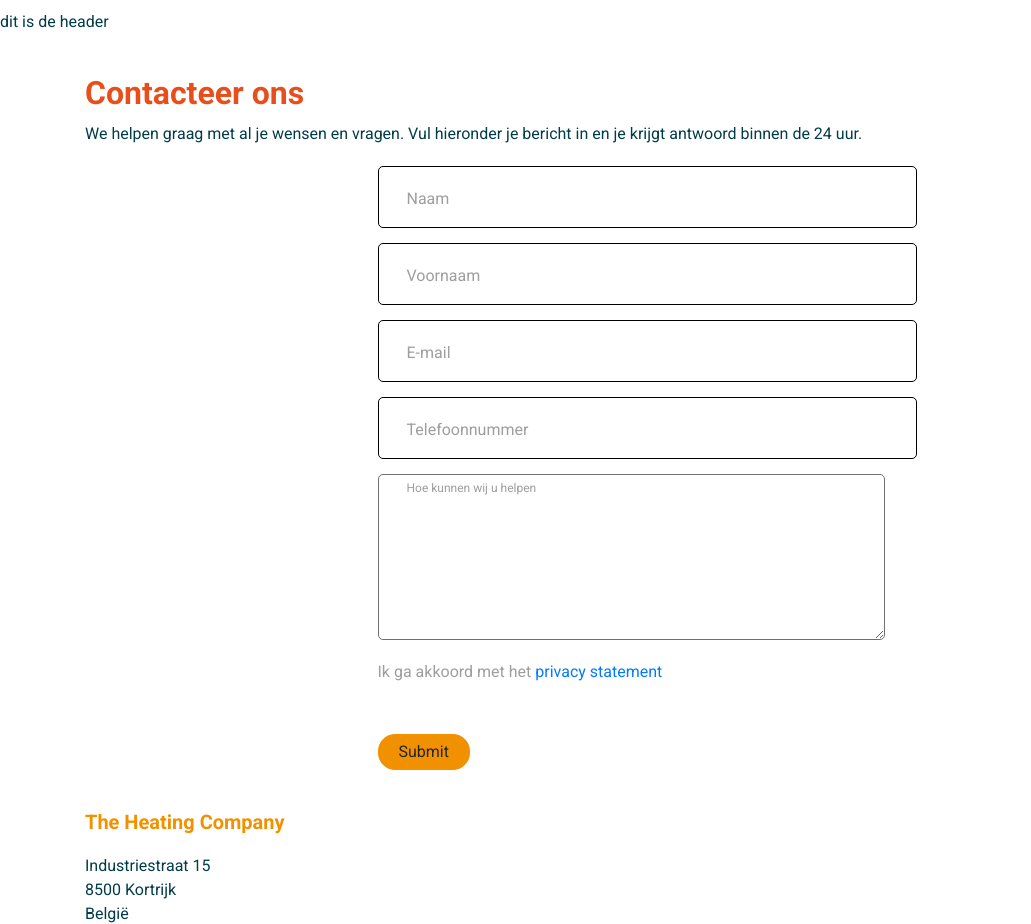
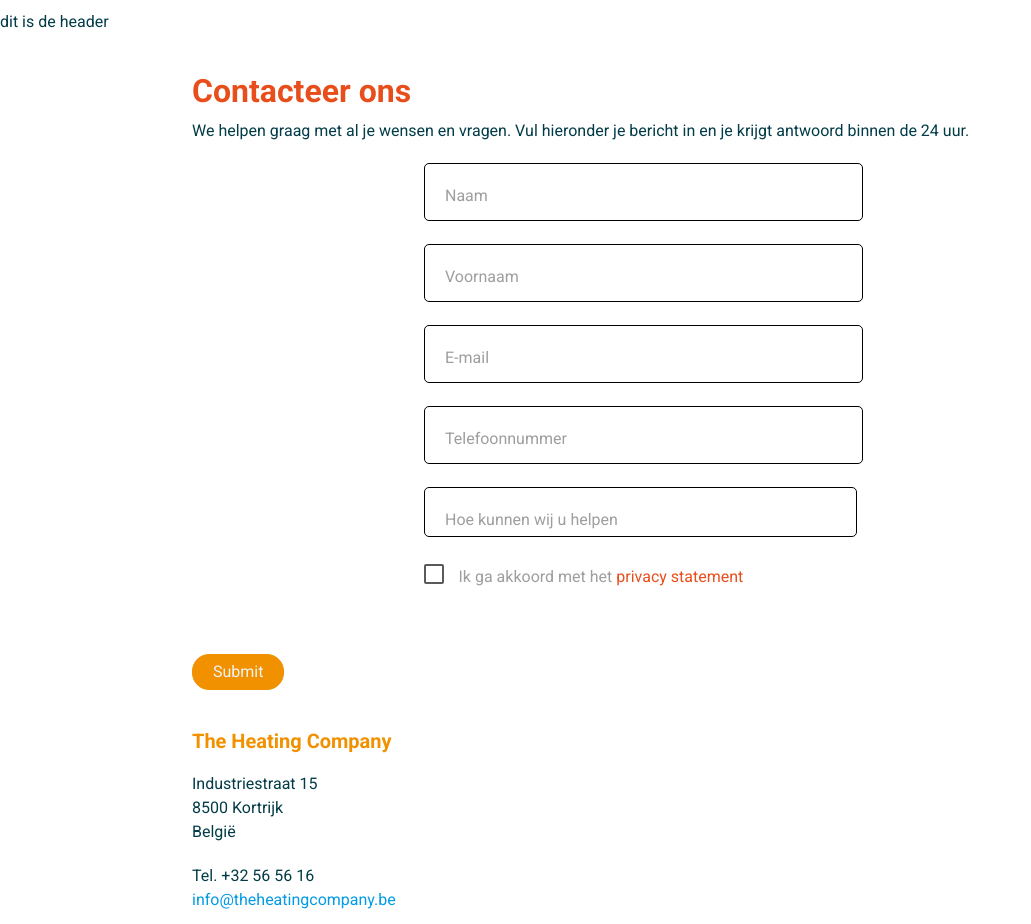
Before and after one commit to AntonLabeeuw/heating-company-team2, a PHP site: page /contact.html in a window 1280 px wide. Shown: the top 924 px of the page, without its empty margins (0-1031 px from the left). Run offline with PHP 8.4, Linux system fonts and the light colour scheme; some libraries are stand-ins or nearby versions.

Commit message:
form-contact

```diff
--- a/contact.html
+++ b/contact.html
@@ -1,19 +1,35 @@
 <!doctype html>
-<html lang="en">
-  <head>
-    <title>Title</title>
+<html lang="nl">
+
+<head>
     <!-- Required meta tags -->
     <meta charset="utf-8">
     <meta name="viewport" content="width=device-width, initial-scale=1, shrink-to-fit=no">
-
+    <title>design system</title>
+    <!-- Compiled and minified CSS
+    <link rel="stylesheet" href="https://cdnjs.cloudflare.com/ajax/libs/materialize/1.0.0/css/materialize.min.css"> -->
+    <!-- Compiled and minified JavaScript -->
+    <script src="https://cdnjs.cloudflare.com/ajax/libs/materialize/1.0.0/js/materialize.min.js"></script>
+    <!--Import Google Icon Font-->
+    <link href="https://fonts.googleapis.com/icon?family=Material+Icons" rel="stylesheet">
+    <!-- font awesome -->
+    <script src="https://kit.fontawesome.com/e3d5c31b7b.js" crossorigin="anonymous"></script>
+    <!--Import AOS effect-->
+    <link rel="stylesheet" href="https://unpkg.com/aos@next/dist/aos.css" />
+    <script src="https://unpkg.com/aos@2.3.1/dist/aos.js"></script>
+    <script src="js/effect.js"></script>
+    <!-- bewerkte mimified -->
     <link rel="stylesheet" href="css/materialize.min.css">
-
-    <!-- Bootstrap CSS -->
-    <link rel="stylesheet" href="https://stackpath.bootstrapcdn.com/bootstrap/4.3.1/css/bootstrap.min.css" integrity="sha384-ggOyR0iXCbMQv3Xipma34MD+dH/1fQ784/j6cY/iJTQUOhcWr7x9JvoRxT2MZw1T" crossorigin="anonymous">
-
-    <!--eigen css-->
-    <link rel="stylesheet" href="css/screen.css">
-  </head>
+    <!-- eigen CSS -->
+    <link rel="stylesheet" href="css/screen.css" />
+    <!-- jQuery -->
+    <script src="https://code.jquery.com/jquery-2.2.4.min.js"
+        integrity="sha256-BbhdlvQf/xTY9gja0Dq3HiwQF8LaCRTXxZKRutelT44=" crossorigin="anonymous"></script>
+    <!--Import AOS effect-->
+    <link rel="stylesheet" href="https://unpkg.com/aos@next/dist/aos.css" />
+    <script src="https://unpkg.com/aos@2.3.1/dist/aos.js"></script>
+    <script src="js/effect.js"></script>
+</head>
   <body>
       <header>
         <p>dit is de header</p>
@@ -25,45 +41,88 @@
                     <p>We helpen graag met al je wensen en vragen. Vul hieronder je bericht in en je krijgt antwoord binnen de 24 uur.</p>
 
                     <form class="col-6 offset-3 o-form">
-                        <div class="form-group c-form__group">
-                            <input type="text" name="naam" id="naam" class="form-control form-control-lg c-form__input" placeholder="Naam" minlength="2" required/>
-                            <label class="c-form__label" for="naam">
-                                Naam
-                            </label>
-                        </div>
+                      <div class="row">
+                      <div class="col s12 m12 l6 xl6 offset-s0 offset-m0 offset-l3 offset-xl3 form-group c-form__group">
+                        <input
+                          type="text"
+                          name="naam"
+                          id="naam"
+                          class="form-control c-form__input validate"
+                          placeholder="Naam"
+                          minlength="2"
+                          required
+                        />
+                        <label class="c-form__label" for="naam"> Naam </label>
+                        <span class="helper-text" data-error="Dit is geen geldig naam"></span>
+                      </div>
 
-                        <div class="form-group c-form__group">
-                            <input type="text" name="voornaam" id="voornaam" class="form-control form-control-lg c-form__input" placeholder="Voornaam" minlength="2" required/>
-                            <label class="c-form__label" for="voornaam">
-                                Voornaam
-                            </label>
-                        </div>
+                      <div class="col s12 m12 l6 xl6 offset-s0 offset-m0 offset-l3 offset-xl3 form-group c-form__group">
+                        <input
+                          type="text"
+                          name="voornaam"
+                          id="voornaam"
+                          class="form-control c-form__input validate"
+                          placeholder="Voornaam"
+                          minlength="2"
+                          required
+                        />
+                        <label class="c-form__label" for="voornaam"> Voornaam </label>
+                        <span class="helper-text" data-error="Dit is geen geldig voornaam"></span>
+                      </div>
 
-                        <div class="form-group c-form__group">
-                            <input type="email" name="email" id="email" class="form-control form-control-lg c-form__input" placeholder="E-mail" minlength="2" required/>
-                            <label class="c-form__label" for="email">
-                                E-mail
-                            </label>
-                        </div>
+                      <div class="col s12 m12 l6 xl6 offset-s0 offset-m0 offset-l3 offset-xl3 form-group c-form__group">
+                        <input
+                          type="email"
+                          name="email"
+                          id="email"
+                          class="form-control c-form__input validate"
+                          placeholder="E-mail"
+                          minlength="2"
+                          required
+                        />
+                        <label class="c-form__label" for="email"> E-mail </label>
+                        <span class="helper-text" data-error="Dit is geen geldig e-mailadres"></span>
+                      </div>
 
-                        <div class="form-group c-form__group">
-                            <input type="number" name="tel" id="tel" pattern="((^[+\s0-9]{2,6}[\s\./0-9]*$))" class="form-control form-control-lg c-form__input" placeholder="Telefoonnummer" required/>
-                            <label class="c-form__label" for="tel">
-                                Telefoonnummer
-                            </label>
-                        </div>
+                      <div class="col s12 m12 l6 xl6 offset-s0 offset-m0 offset-l3 offset-xl3 form-group c-form__group">
+                        <input
+                          type="tel"
+                          name="tel"
+                          id="tel"
+                          pattern="((^[+\s0-9]{2,6}[\s\./0-9]*$))"
+                          class="form-control c-form__input validate"
+                          placeholder="Telefoonnummer"
+                          minlength="10"
+                          maxlength=11
+                          min="0000000001"
+                          max="99999999999"
+                          required
+                        />
+                        <label class="c-form__label" for="tel"> Telefoonnummer </label>
+                        <span class="helper-text" data-error="Dit is geen geldig telefoonnummer"></span>
+                      </div>
 
-                        <div class="form-group c-form__group">
-                            <textarea class="form-control c-form__input" cols="30" rows="10" id="helpen"></textarea>
-                            <label class="c-form__label" for="helpen">
-                                Hoe kunnen wij u helpen
-                            </label>
-                        </div>
+                      <div class="col s12 m12 l6 xl6 offset-s0 offset-m0 offset-l3 offset-xl3 form-group c-form__group">
+                        <textarea
+                        type="text"
+                        name="opmerkingen"
+                        id="opmerkingen"
+                        class="materialize-textarea"
+                        placeholder="Opmerkingen?"
+                        minlength="2"
+                        required>
+                        </textarea>
+                        <label class="c-form__label" for="opmerkingen"> Hoe kunnen wij u helpen </label>
+                      </div>
 
-                        <div class="form-group c-form__group">
-                            <label class="c-form__label c-form__label--checkbox"><input type="checkbox" value="America" name="destination" class="">Ik ga akkoord met het <a class="c-privacy-link" href="policy.html">privacy statement</a></label>
-                        </div>
+                      <div class="col s12 m12 l6 xl6 offset-s0 offset-m0 offset-l3 offset-xl3 form-group c-form__group">
+                        <label>
+                          <input type="checkbox" class="filled-in" />
+                          <span class="c-form-span">Ik ga akkoord met het <a class="c-privacy-link" href="policy.html">privacy statement</a> </span>
+                        </label>
+                      </div>
 
+                      </div>
                         <a type="submit" class="o-button">Submit</a>
                     </form>
                 </div>
@@ -98,12 +157,5 @@
             </div>
           </div>
       </footer>
-    <!-- Optional JavaScript -->
-    <!-- jQuery first, then Popper.js, then Bootstrap JS -->
-    <!-- Compiled and minified JavaScript -->
-    <script src="https://cdnjs.cloudflare.com/ajax/libs/materialize/1.0.0/js/materialize.min.js"></script>
-    <script src="https://code.jquery.com/jquery-3.3.1.slim.min.js" integrity="sha384-q8i/X+965DzO0rT7abK41JStQIAqVgRVzpbzo5smXKp4YfRvH+8abtTE1Pi6jizo" crossorigin="anonymous"></script>
-    <script src="https://cdnjs.cloudflare.com/ajax/libs/popper.js/1.14.7/umd/popper.min.js" integrity="sha384-UO2eT0CpHqdSJQ6hJty5KVphtPhzWj9WO1clHTMGa3JDZwrnQq4sF86dIHNDz0W1" crossorigin="anonymous"></script>
-    <script src="https://stackpath.bootstrapcdn.com/bootstrap/4.3.1/js/bootstrap.min.js" integrity="sha384-JjSmVgyd0p3pXB1rRibZUAYoIIy6OrQ6VrjIEaFf/nJGzIxFDsf4x0xIM+B07jRM" crossorigin="anonymous"></script>
   </body>
 </html>
--- a/css/_components.form.scss
+++ b/css/_components.form.scss
@@ -96,3 +96,19 @@ input:not([type]).invalid ~ .helper-text:after, input:not([type]):focus.invalid
     color: $color-red;
     font-size: 1.6rem;
 }
+
+.filled-in{
+    background-color: red;
+}
+
+.c-privacy-link{
+    color: $color-red;
+}
+[type="checkbox"] + span:not(.lever){
+    font-size: 1.6rem;
+}
+
+[type="checkbox"].filled-in:checked + span:not(.lever):after {
+    border: 2px solid $color-orange;
+    background-color: $color-orange;
+}
--- a/css/screen.css
+++ b/css/screen.css
@@ -747,6 +747,23 @@ input:not([type]).invalid ~ .helper-text:after, input:not([type]):focus.invalid
   font-size: 1.6rem;
 }
 
+.filled-in {
+  background-color: red;
+}
+
+.c-privacy-link {
+  color: #e84e1b;
+}
+
+[type="checkbox"] + span:not(.lever) {
+  font-size: 1.6rem;
+}
+
+[type="checkbox"].filled-in:checked + span:not(.lever):after {
+  border: 2px solid #f29100;
+  background-color: #f29100;
+}
+
 .c-banner-klok {
   height: 22rem;
   background-color: #023c48;
```
Also changed, not shown: 1 other file.
